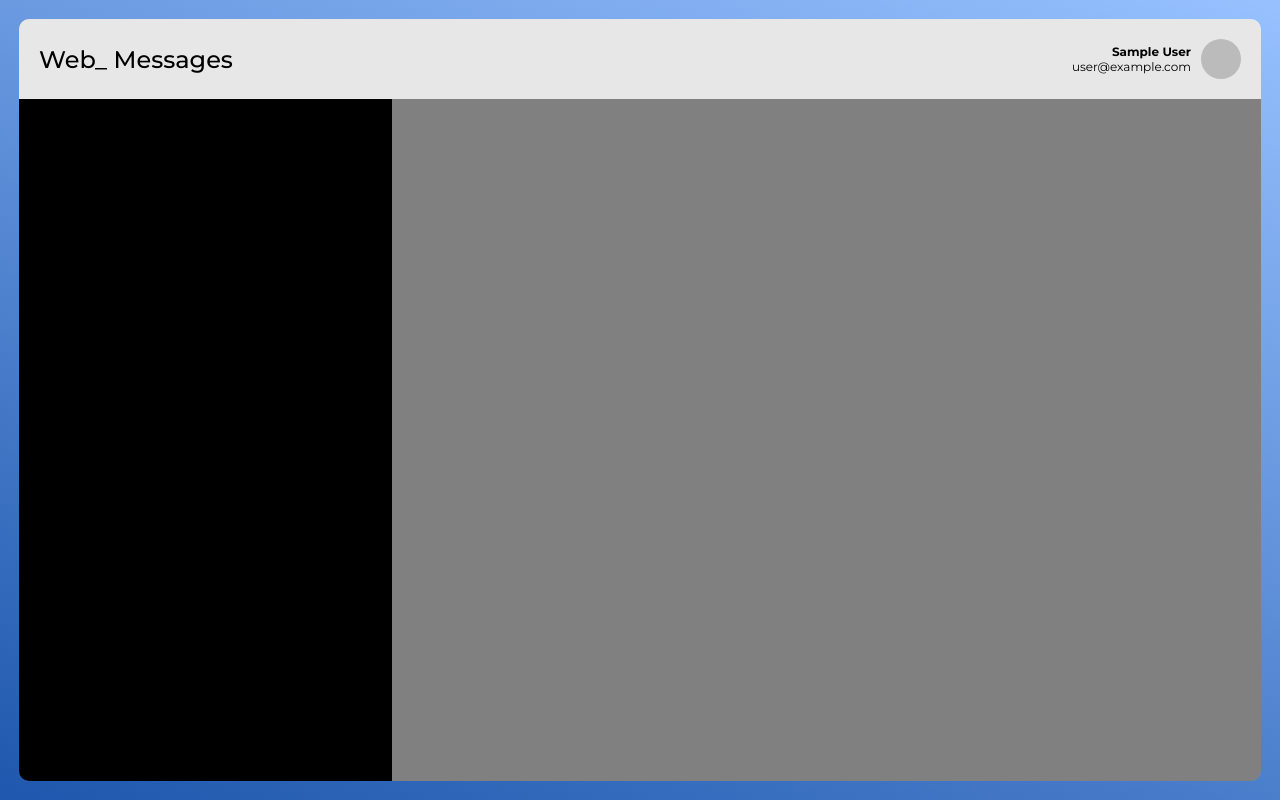
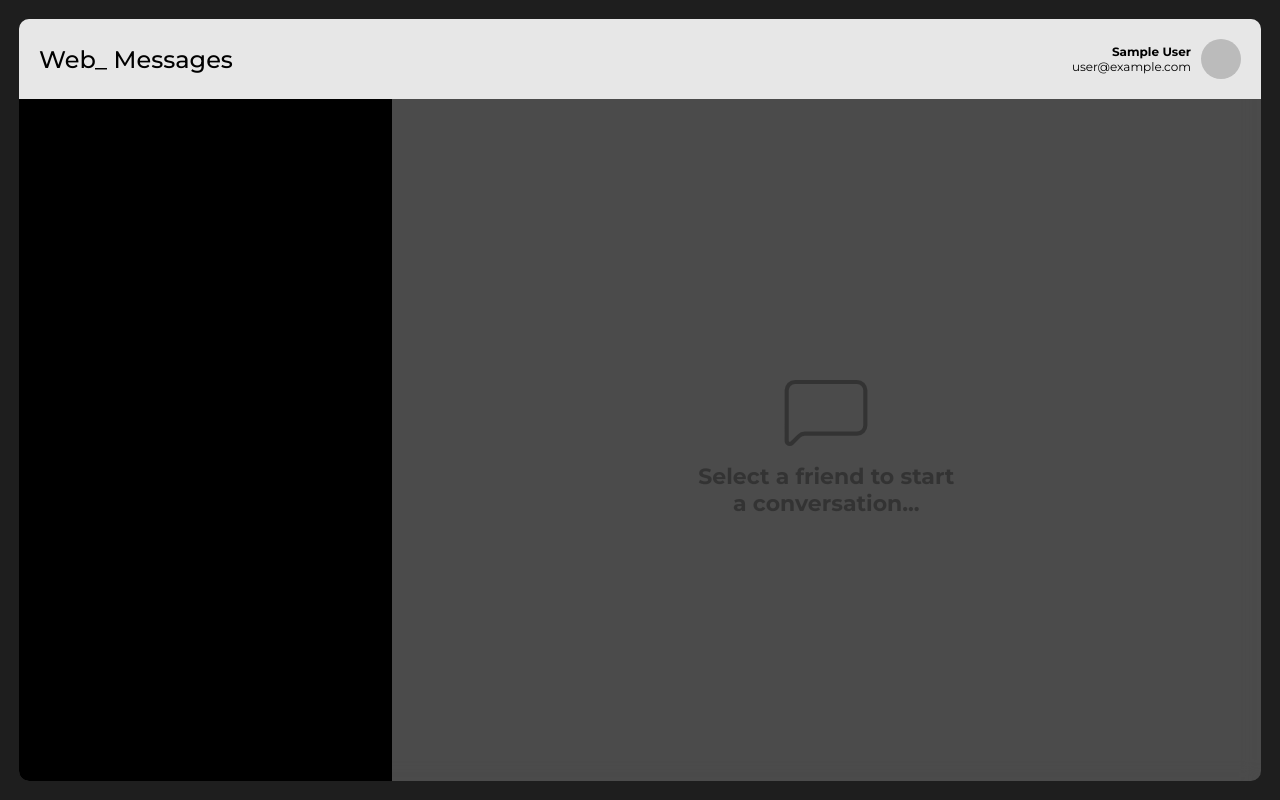
Before and after one commit to caamag/Web_messages, a React (Vite) app in the folder frontend/: page / in a window 1280 px wide. Built offline with nearby package versions, Linux system fonts and the light colour scheme; no server answers; sample sign-in values are in the browser's storage.

Commit message:
Adicionando chat vazio

```diff
--- a/frontend/package.json
+++ b/frontend/package.json
@@ -15,6 +15,7 @@
     "firebase": "^11.3.1",
     "react": "^19.0.0",
     "react-dom": "^19.0.0",
+    "react-icons": "^5.5.0",
     "react-router-dom": "^7.1.5",
     "styled-components": "^6.1.15"
   },
--- a/frontend/src/components/header/style.ts
+++ b/frontend/src/components/header/style.ts
@@ -61,6 +61,7 @@ export const ProfileSettingContainer = styled.div`
   animation: 500ms ${FadeInProfile};
 
   background-color: white;
+  z-index: 10;
 `;
 
 export const ProfileSettingsList = styled.ul`
--- a/frontend/src/global/colors.ts
+++ b/frontend/src/global/colors.ts
@@ -1,4 +1,7 @@
 export const Colors = {
+  primaryBrown: "rgb(77, 57, 55)",
+
+  darkGray: "rgb(30,30,30)",
   lightGray: "rgb(231, 231, 231)",
   darkBlue: "rgb(30, 87, 173)",
   lightBlue: "rgb(151, 193, 255)",
--- a/frontend/src/global/styles.ts
+++ b/frontend/src/global/styles.ts
@@ -36,7 +36,7 @@ const GlobalStyle = createGlobalStyle`
 export const Container = styled.div`
   width: 100%;
   height: 100vh;
-  background: linear-gradient(20deg, ${Colors.darkBlue}, ${Colors.lightBlue});
+  background: ${Colors.darkGray};
   display: flex;
   align-items: center;
 `;
--- a/frontend/src/pages/home/index.tsx
+++ b/frontend/src/pages/home/index.tsx
@@ -1,5 +1,8 @@
 import * as Css from "./style";
 import { Container, Content } from "../../global/styles";
+
+//icons
+import { CiChat1 } from "react-icons/ci";
 
 //components
 import Header from "../../components/header";
@@ -11,7 +14,14 @@ const HomePage = () => {
         <Header />
         <Css.HomeContainer>
           <Css.FriendsContainer></Css.FriendsContainer>
-          <Css.ChatContainer></Css.ChatContainer>
+          <Css.ChatContainer>
+            <Css.NoContentChat>
+              <CiChat1 />
+              <h3>
+                Select a friend to start <br /> a conversation...
+              </h3>
+            </Css.NoContentChat>
+          </Css.ChatContainer>
         </Css.HomeContainer>
       </Content>
     </Container>
--- a/frontend/src/pages/home/style.ts
+++ b/frontend/src/pages/home/style.ts
@@ -16,6 +16,22 @@ export const FriendsContainer = styled.div`
 export const ChatContainer = styled.div`
   width: 70%;
   height: 100%;
-  background-color: gray;
   border-bottom-right-radius: 10px;
 `;
+
+export const NoContentChat = styled.div`
+  width: 100%;
+  height: 100%;
+  display: flex;
+  align-items: center;
+  justify-content: center;
+  flex-direction: column;
+
+  font-size: 10rem;
+  opacity: 0.3;
+
+  h3 {
+    font-size: 22px;
+    text-align: center;
+  }
+`;
```
Also changed, not shown: 1 other file (tests, documents, lock files or other folders).
